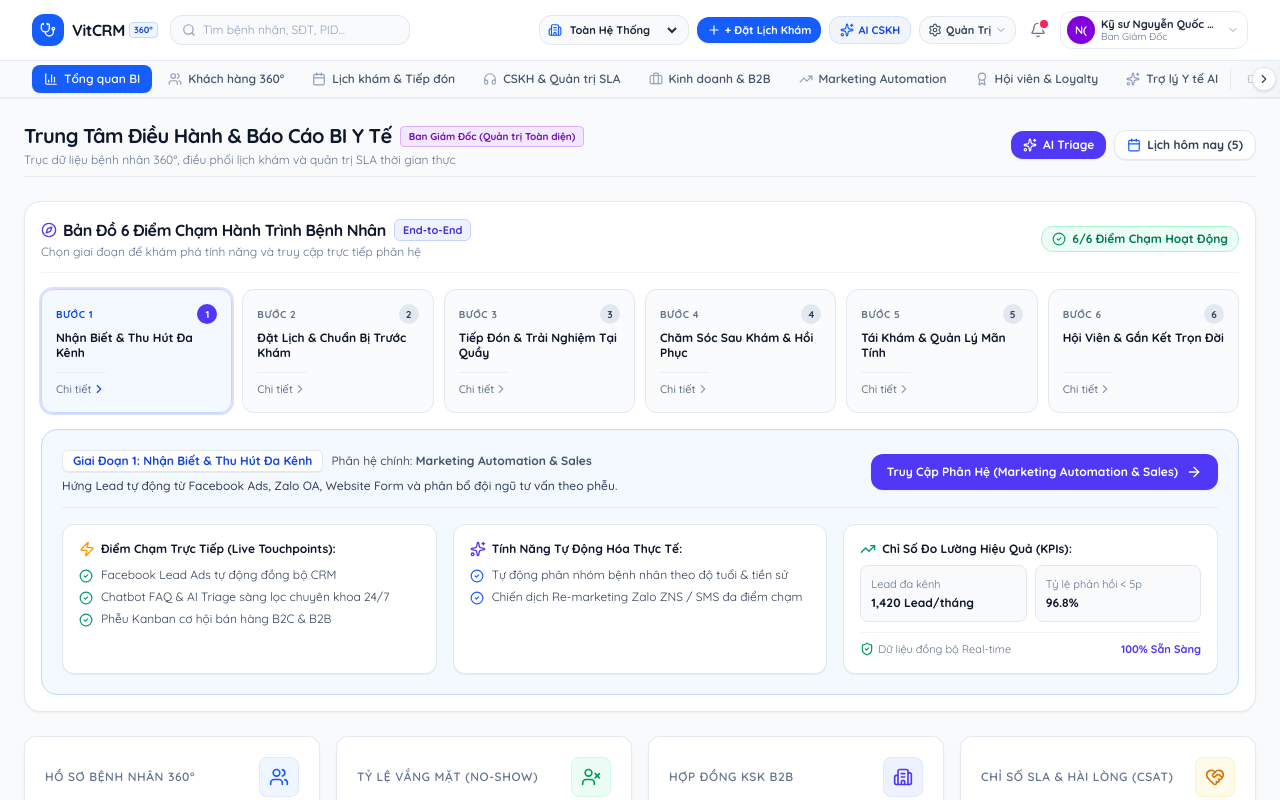
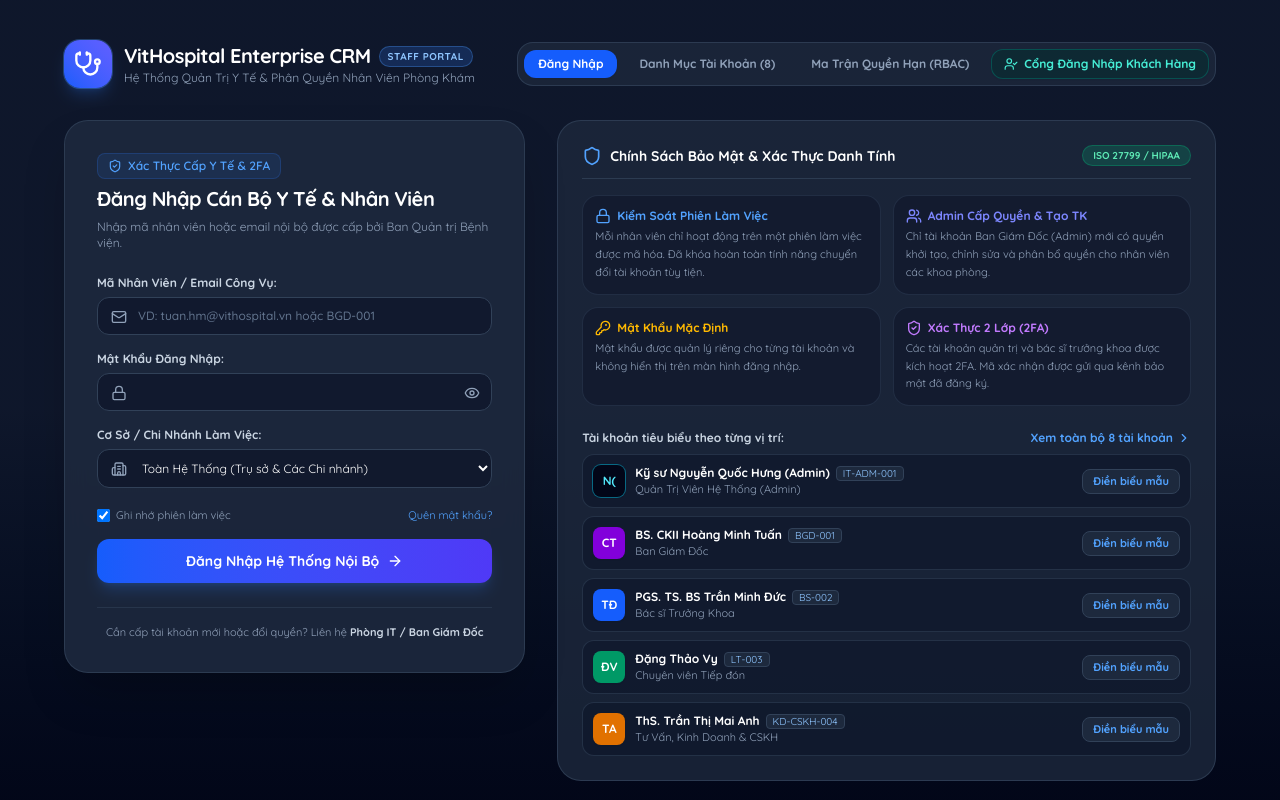
Before and after one commit to annguyen8206-ai/crm, a React (Vite) app: page / in a window 1280 px wide. Shown: the top 800 px of the page. Built offline with nearby package versions, Linux system fonts and the light colour scheme.

Commit message:
Require authentication before CRM access

```diff
--- a/src/App.tsx
+++ b/src/App.tsx
@@ -66,7 +66,7 @@ export default function App() {
   // Multi-Portal Authentication & Role State (Staff vs. Customer)
   const [authMode, setAuthMode] = useState<'staff' | 'customer'>('staff');
   const [staffUsers, setStaffUsers] = useState<CurrentUser[]>(CURRENT_USERS);
-  const [isStaffLoggedIn, setIsStaffLoggedIn] = useState<boolean>(true);
+  const [isStaffLoggedIn, setIsStaffLoggedIn] = useState<boolean>(false);
   const [currentStaffUser, setCurrentStaffUser] = useState<CurrentUser>(CURRENT_USERS[0]);
 
   // Customer / Patient Portal Session State
@@ -304,8 +304,8 @@ export default function App() {
               <button
                 onClick={() => {
                   setAuthMode('staff');
-                  setIsStaffLoggedIn(true);
-                  showToast('Chuyển sang Cổng Quản Trị Cán Bộ Y Tế');
+                  setIsStaffLoggedIn(false);
+                  showToast('Vui lòng đăng nhập để truy cập Cổng Quản Trị Cán Bộ Y Tế');
                 }}
                 className="hidden sm:flex items-center gap-1.5 px-3 py-1.5 text-xs font-bold text-slate-600 hover:text-slate-900 bg-slate-100 hover:bg-slate-200 rounded-xl transition-colors cursor-pointer"
               >
--- a/src/components/CustomerLoginView.tsx
+++ b/src/components/CustomerLoginView.tsx
@@ -87,8 +87,8 @@ export const CustomerLoginView: React.FC<CustomerLoginViewProps> = ({
     e.preventDefault();
     setErrorMsg(null);
 
-    if (otpInput.trim() !== '123456' && otpInput.trim().length < 4) {
-      setErrorMsg('Mã OTP không đúng hoặc đã hết hạn. Vui lòng nhập mã thử nghiệm: 123456');
+    if (otpInput.trim() !== '123456') {
+      setErrorMsg('Mã OTP không đúng hoặc đã hết hạn. Vui lòng yêu cầu mã mới.');
       return;
     }
 
@@ -142,7 +142,13 @@ export const CustomerLoginView: React.FC<CustomerLoginViewProps> = ({
     );
 
     if (!matched) {
-      setErrorMsg('Không tìm thấy hồ sơ bệnh nhân với Mã Y tế hoặc CCCD này.');
+      setErrorMsg('Thông tin đăng nhập không chính xác.');
+      return;
+    }
+
+    // Do not grant access based on an identifier alone.
+    if (!passwordOrPin.trim() || passwordOrPin !== '123456') {
+      setErrorMsg('Thông tin đăng nhập không chính xác.');
       return;
     }
 
--- a/src/components/StaffLoginView.tsx
+++ b/src/components/StaffLoginView.tsx
@@ -56,14 +56,14 @@ export const StaffLoginView: React.FC<StaffLoginViewProps> = ({
 }) => {
   const handleGoToCustomer = onNavigateToCustomerLogin || onNavigateToPatientPortal;
   const [activeTab, setActiveTab] = useState<'login' | 'matrix' | 'staff_list'>('login');
-  const [usernameOrEmail, setUsernameOrEmail] = useState<string>('tuan.hm@vithospital.vn');
-  const [password, setPassword] = useState<string>('VitHospital@2026');
+  const [usernameOrEmail, setUsernameOrEmail] = useState<string>('');
+  const [password, setPassword] = useState<string>('');
   const [selectedBranch, setSelectedBranch] = useState<BranchId>('ALL');
   const [showPassword, setShowPassword] = useState<boolean>(false);
   const [errorMsg, setErrorMsg] = useState<string | null>(null);
   const [requires2FA, setRequires2FA] = useState<boolean>(false);
   const [pendingUser, setPendingUser] = useState<CurrentUser | null>(null);
-  const [otpInput, setOtpInput] = useState<string>('686868');
+  const [otpInput, setOtpInput] = useState<string>('');
 
   // Handle Form Submit Login with strict credentials check
   const handleFormLogin = (e: React.FormEvent) => {
@@ -90,15 +90,12 @@ export const StaffLoginView: React.FC<StaffLoginViewProps> = ({
     }
 
     // Password validation: match user password or standard demo passwords
-    const validPassword = matchedUser.password || 'VitHospital@2026';
+    const validPassword = matchedUser.password;
     const isPasswordCorrect =
-      password === validPassword ||
-      password === 'VitHospital@2026' ||
-      password === '123456' ||
-      password === '••••••••';
+      Boolean(validPassword) && password === validPassword;
 
     if (!isPasswordCorrect) {
-      setErrorMsg('Mật khẩu không chính xác. Mật khẩu khởi tạo chuẩn là: VitHospital@2026');
+      setErrorMsg('Tài khoản hoặc mật khẩu không chính xác.');
       return;
     }
 
@@ -114,8 +111,8 @@ export const StaffLoginView: React.FC<StaffLoginViewProps> = ({
   // Handle Verify 2FA OTP
   const handleVerify2FA = (e: React.FormEvent) => {
     e.preventDefault();
-    if (otpInput.trim() !== '686868' && otpInput.trim().length < 6) {
-      setErrorMsg('Mã xác thực 2FA không chính xác (Mã mẫu demo: 686868)');
+    if (otpInput.trim() !== '686868') {
+      setErrorMsg('Mã xác thực 2FA không chính xác hoặc đã hết hạn.');
       return;
     }
     if (pendingUser) {
@@ -283,7 +280,7 @@ export const StaffLoginView: React.FC<StaffLoginViewProps> = ({
                 /* 2FA Verification Step */
                 <form onSubmit={handleVerify2FA} className="space-y-4 text-xs">
                   <div className="p-3 bg-blue-950/50 border border-blue-800/60 rounded-xl text-blue-300 text-xs">
-                    Tài khoản <strong>{pendingUser?.name}</strong> có bảo mật 2 lớp. Vui lòng nhập mã OTP gửi tới ứng dụng Authenticator / Email công vụ. (Mã mẫu demo: <strong className="font-mono text-white">686868</strong>)
+                    Tài khoản <strong>{pendingUser?.name}</strong> có bảo mật 2 lớp. Vui lòng nhập mã OTP gửi tới ứng dụng Authenticator / Email công vụ.
                   </div>
 
                   <div>
@@ -366,7 +363,7 @@ export const StaffLoginView: React.FC<StaffLoginViewProps> = ({
                       <span>Mật Khẩu Mặc Định</span>
                     </div>
                     <p className="text-slate-400 text-[11px] leading-relaxed">
-                      Tất cả tài khoản mẫu có mật khẩu mặc định: <strong className="font-mono text-white">VitHospital@2026</strong>
+                      Mật khẩu được quản lý riêng cho từng tài khoản và không hiển thị trên màn hình đăng nhập.
                     </p>
                   </div>
 
@@ -376,7 +373,7 @@ export const StaffLoginView: React.FC<StaffLoginViewProps> = ({
                       <span>Xác Thực 2 Lớp (2FA)</span>
                     </div>
                     <p className="text-slate-400 text-[11px] leading-relaxed">
-                      Các tài khoản quản trị và bác sĩ trưởng khoa được kích hoạt 2FA. Mã demo xác nhận: <strong className="font-mono text-white">686868</strong>
+                      Các tài khoản quản trị và bác sĩ trưởng khoa được kích hoạt 2FA. Mã xác nhận được gửi qua kênh bảo mật đã đăng ký.
                     </p>
                   </div>
                 </div>
@@ -434,7 +431,7 @@ export const StaffLoginView: React.FC<StaffLoginViewProps> = ({
                             type="button"
                             onClick={() => {
                               setUsernameOrEmail(user.email || user.staffCode || '');
-                              setPassword('VitHospital@2026');
+                              setPassword('');
                             }}
                             className="px-2.5 py-1 bg-slate-800 hover:bg-slate-700 text-blue-400 hover:text-blue-300 rounded-lg text-[11px] font-bold border border-slate-700 cursor-pointer transition-colors"
                           >
@@ -462,7 +459,7 @@ export const StaffLoginView: React.FC<StaffLoginViewProps> = ({
                   Danh Mục Tài Khoản Cán Bộ & Nhân Viên
                 </h2>
                 <p className="text-xs text-slate-400 mt-1">
-                  Danh sách tài khoản chính thức của phòng khám. Mật khẩu khởi tạo: <strong className="text-slate-200 font-mono">VitHospital@2026</strong>
+                  Danh sách vai trò và trạng thái tài khoản. Thông tin xác thực không được hiển thị công khai.
                 </p>
               </div>
 
@@ -517,7 +514,7 @@ export const StaffLoginView: React.FC<StaffLoginViewProps> = ({
                     </div>
                     <div className="flex items-center justify-between">
                       <span>Mật khẩu:</span>
-                      <span className="text-amber-400 font-mono font-bold">VitHospital@2026</span>
+                      <span className="text-slate-500 font-semibold">Được bảo mật</span>
                     </div>
                     <div className="flex items-center justify-between">
                       <span>SĐT:</span>
@@ -526,7 +523,7 @@ export const StaffLoginView: React.FC<StaffLoginViewProps> = ({
                     <div className="flex items-center justify-between">
                       <span>Bảo mật 2FA:</span>
                       <span className={user.twoFactorEnabled ? 'text-emerald-400 font-bold' : 'text-slate-500'}>
-                        {user.twoFactorEnabled ? '● Bật (OTP: 686868)' : '○ Tắt'}
+                        {user.twoFactorEnabled ? '● Đã bật' : '○ Chưa bật'}
                       </span>
                     </div>
                     <div className="flex items-center justify-between">
@@ -541,7 +538,7 @@ export const StaffLoginView: React.FC<StaffLoginViewProps> = ({
                     type="button"
                     onClick={() => {
                       setUsernameOrEmail(user.email || user.staffCode || '');
-                      setPassword('VitHospital@2026');
+                      setPassword('');
                       setActiveTab('login');
                     }}
                     className="w-full py-2 bg-slate-800 hover:bg-slate-700 text-blue-400 hover:text-blue-300 border border-slate-700 rounded-xl text-xs font-bold transition-all cursor-pointer flex items-center justify-center gap-1.5"
```
